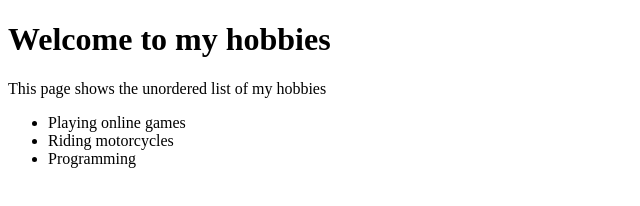
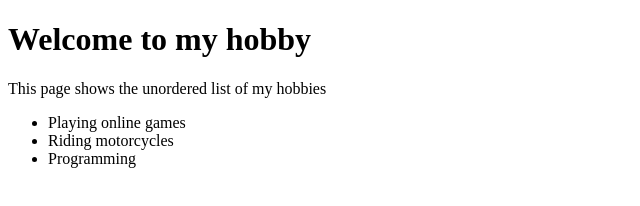
Before and after one commit to Kurokyyy/JezzyTaskFinal, a plain HTML site: page hobbies.html in a window 1280 px wide. Shown: the full height of the page, 0-640 px from the left. Drawn offline with Linux system fonts and the light colour scheme.

Commit message:
Update hobbies.html - change the hobbies to hobby

```diff
--- a/hobbies.html
+++ b/hobbies.html
@@ -2,7 +2,7 @@
 <html>
 <body>
     <title>hobbies</title>
-<h1>Welcome to my hobbies</h1>
+<h1>Welcome to my hobby</h1>
 
 <p>This page shows the unordered list of my hobbies</p>
 
```
